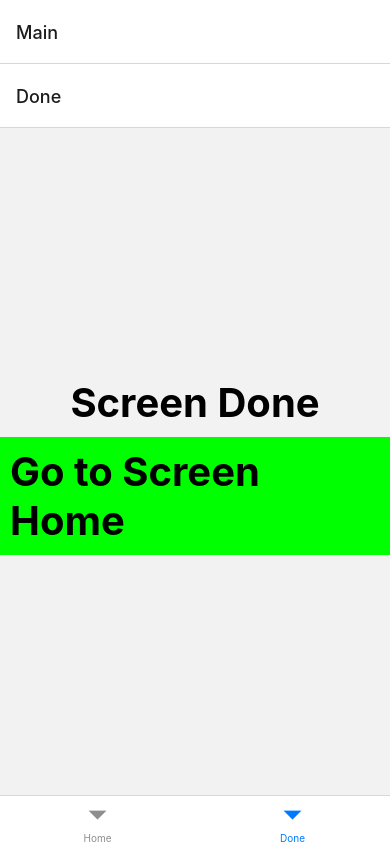
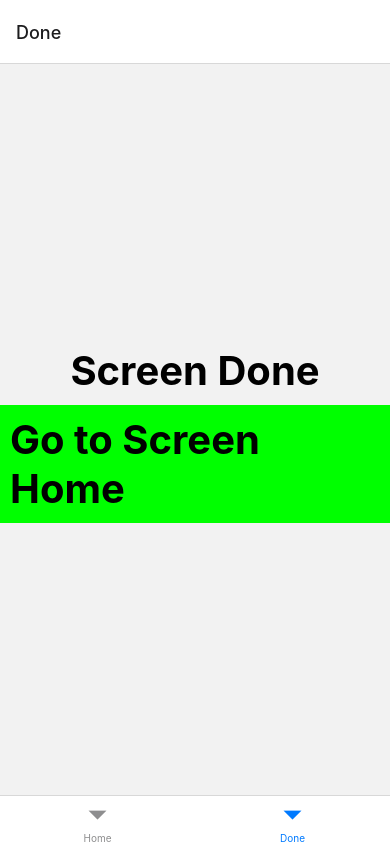
Before and after one commit to RozhinaNadya/todo-list, a React Native app: screen /Done in a window 390 px wide. Built offline with nearby package versions, Linux system fonts and the light colour scheme.

Commit message:
headerShown fix

```diff
--- a/App.js
+++ b/App.js
@@ -24,8 +24,8 @@ export default function App() {
     <Provider store={Store}>
       <NavigationContainer>
         <RootStack.Navigator>
-          <RootStack.Screen name="Main" component={MainTabs} />
-          <RootStack.Screen name="Task" component={Task} />
+          <RootStack.Screen name="Main" component={MainTabs} options={{ headerShown: false }} />
+          <RootStack.Screen name="Task" component={Task} options={{ headerShown: false }} />
         </RootStack.Navigator>
       </NavigationContainer>
     </Provider>
```
